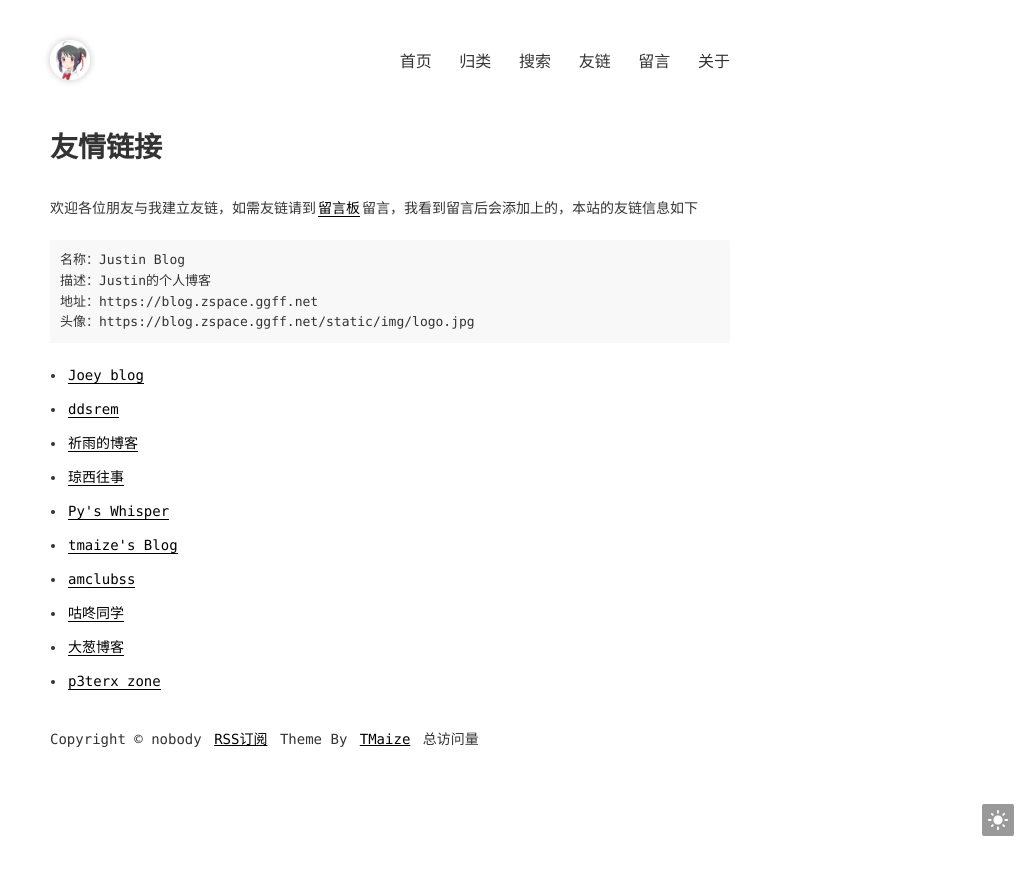
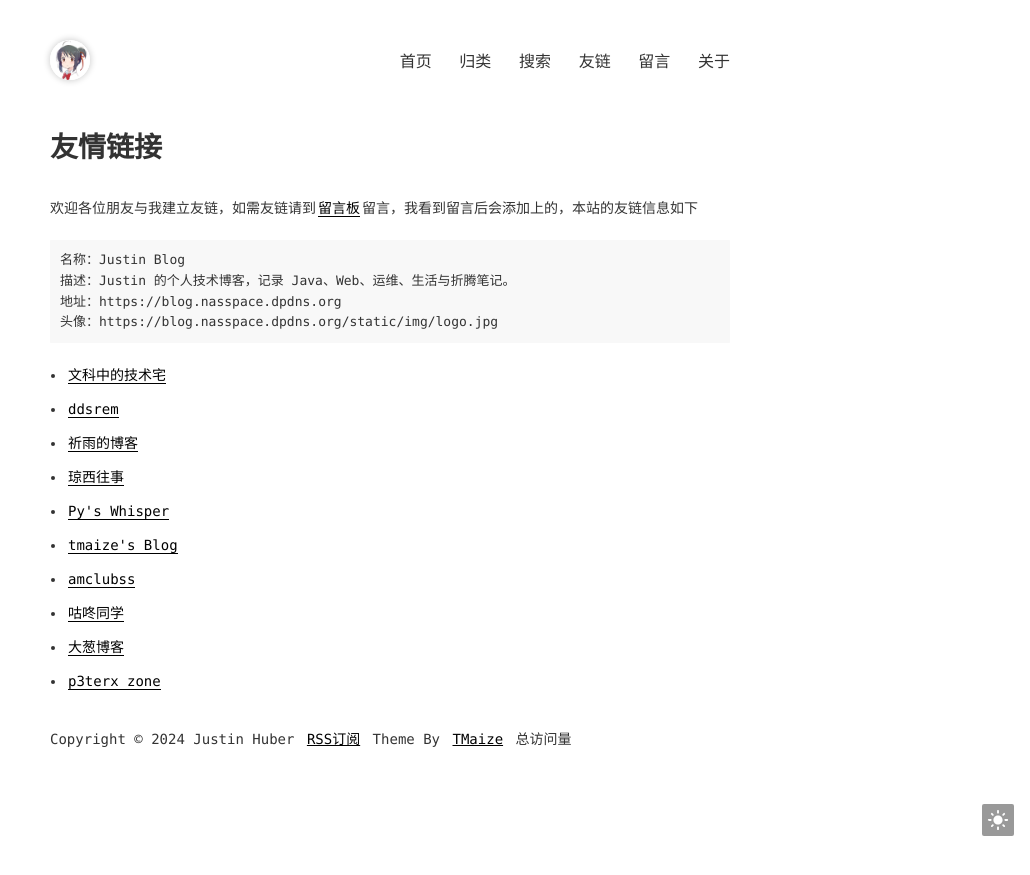
Before and after one commit to JustinHuber/justinhuber.github.io, a Jekyll site: the page built from pages/links.md, in a window 1280 px wide. Shown: the top 875 px of the page, without its empty margins (250-1280 px from the left). Built offline with Jekyll 4.4.1, drawn with Linux system fonts in a browser that asks for light colours; comment, search, counter and statistics services are not loaded; part of the change alters nothing that is shown.

Commit message:
chore: normalize _config.yml and align metadata with CNAME/domainUrl/url

```diff
--- a/_config.yml
+++ b/_config.yml
@@ -1,34 +1,43 @@
 encoding: utf-8
+timezone: Asia/Shanghai
+lang: zh-CN
 
 plugins:
   - jekyll-regex-replace
+  - jekyll-sitemap
+  - jekyll-feed
 
-# SEO相关信息
+# Site
 title: Justin Blog
-description: Justin的个人博客
-keywords: Justin,Blog,Java,Html,JavaScript
-author: Justin
-footerText: 'Copyright © nobody'
+description: Justin 的个人技术博客，记录 Java、Web、运维、生活与折腾笔记。
+keywords: Justin, Blog, Java, Html, JavaScript, 运维, 远程工作
+author: Justin Huber
+email: 424372929@qq.com
+url: https://blog.nasspace.dpdns.org
+baseurl: ''
+domainUrl: 'https://blog.nasspace.dpdns.org'
 
-# 这些不要动
+# Collections / permalinks
 permalink: /posts/:year/:month/:day/:title.html
 kramdown:
   auto_ids: true
   input: GFM
   syntax_highlighter: rouge
-exclude: ['CNAME', 'README.md', 'LICENSE', '_site', 'dist', 'Gemfile', 'Gemfile.lock', 'blog.sh']
+  syntax_highlighter_opts:
+    default_lang: text
 
-# 域名配置
-# baseurl配置,如果网站部署在根目录下的其他目录中，请设置为 /目录名
-domainUrl: 'https://blog.zspace.ggff.net'
-baseurl: ''
+exclude:
+  - CNAME
+  - README.md
+  - LICENSE
+  - _site
+  - dist
+  - Gemfile
+  - Gemfile.lock
+  - blog.sh
+  - node_modules
 
-# 吐个槽地址，会在chat页面中重定向到该地址
-tucaoUrl: https://support.qq.com/product/679362
-
-# 菜单
-# 必填字段 title: '文本' url: '链接'
-# 可选字段 target: '_blank' 新页面打开
+# Menu
 menu:
   - title: 首页
     url: /
@@ -43,23 +52,37 @@ menu:
   - title: 关于
     url: /pages/about.html
 
-# 点击页面文字冒出特效,不需要请设置为false
+# Extensions
 extClickEffect: true
-
-# Google Adsense,不需要请设置为false
-# _includes/ext-adsense.html 里面修改为自己的配置
 extAdsense: false
-
-# 数学公式支持，比较影响加载速度,不需要请设置为false
 extMath: false
-
-# 显示访问量统计，由不蒜子提供服务
 extCount: true
 
-# 友情链接
+# Third-party
+tucaoUrl: https://support.qq.com/product/679362
+
+# Footer
+footerText: 'Copyright © 2024 Justin Huber'
+
+# Defaults
+defaults:
+  -
+    scope:
+      path: ""
+      type: "posts"
+    values:
+      layout: "mypost"
+  -
+    scope:
+      path: ""
+      type: "pages"
+    values:
+      layout: "page"
+
+# Social / links
 links:
-  - title: Joey blog
-    url: https://joeyblog.net/
+  - title: 文科中的技术宅
+    url: https://www.townwang.com
   - title: ddsrem
     url: https://blog.ddsrem.com/
   - title: 祈雨的博客
```
